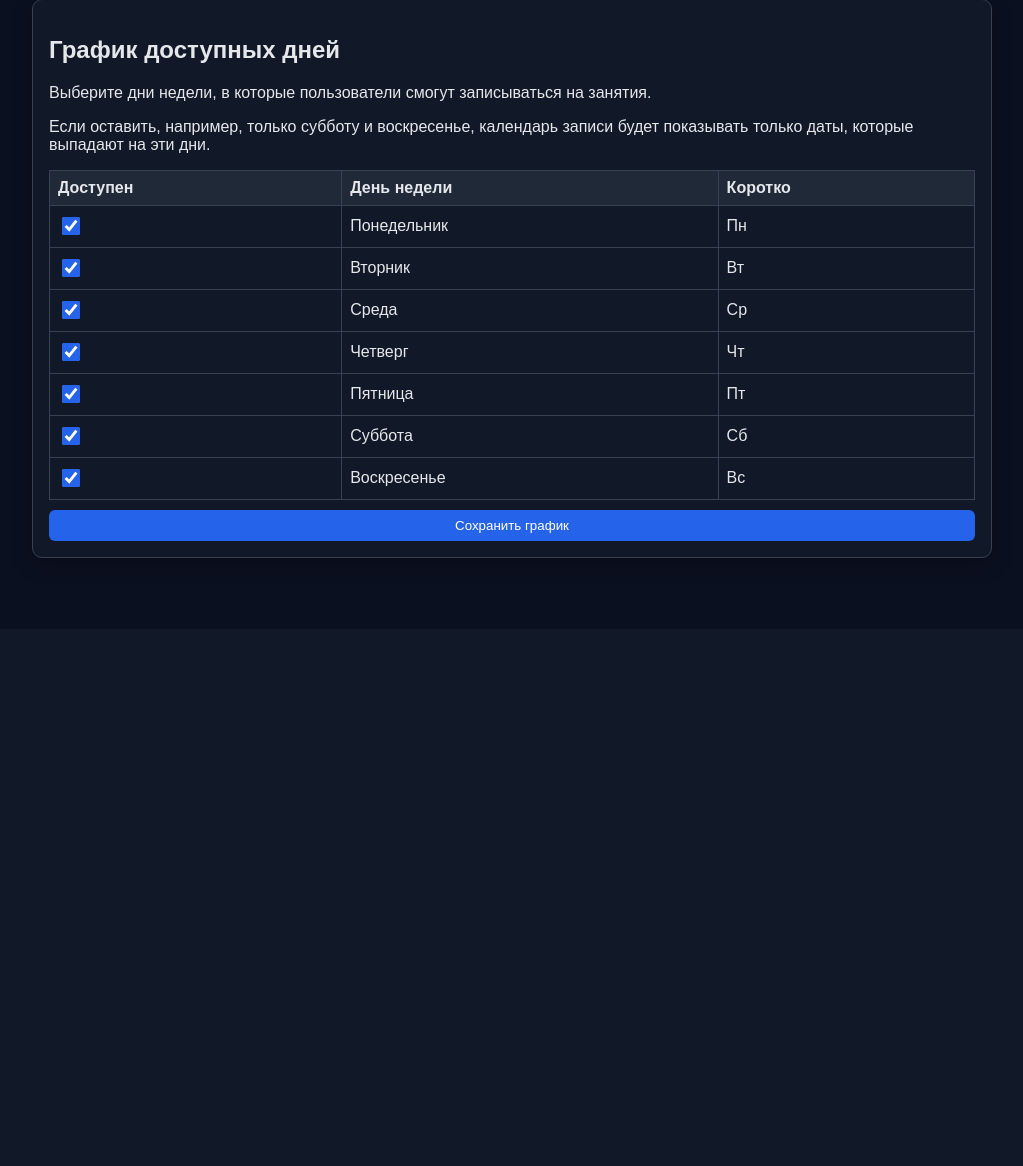
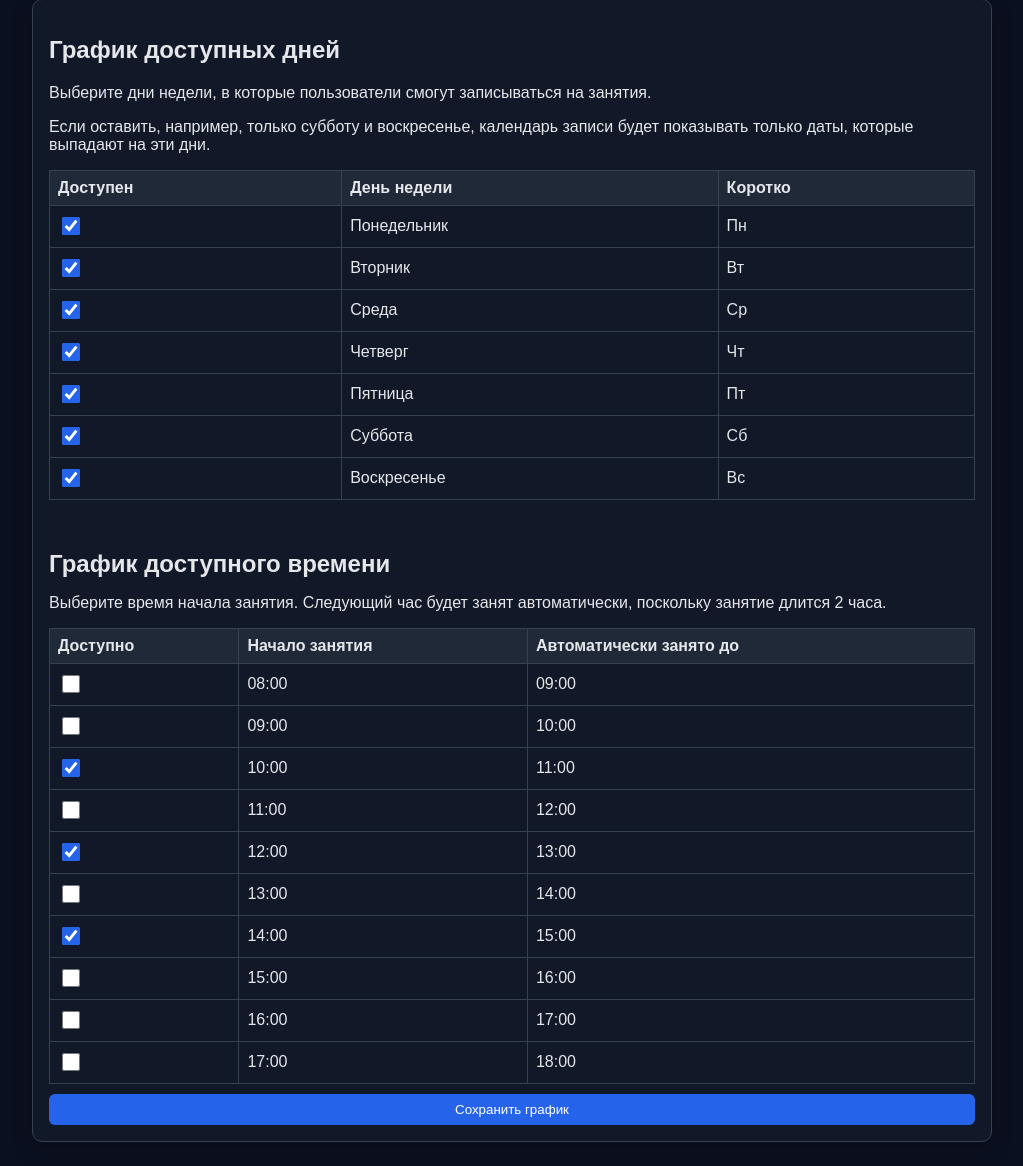
Before and after one commit to AtremTatubalin/Calender, a Flask app: page /admin/schedule in a window 1280 px wide. Shown: the part 171-1337 px from the top of the page, without its empty margins (128-1151 px from the left). Before the commit the page ends 731 px from the top, so only its background shows below. Run offline with Flask 3, Linux system fonts and the light colour scheme; the visitor is signed in with stand-in values (Sample User, id 1); data comes from the database, SQL or seed files in the repository.

Commit message:
Add configurable available time schedule

```diff
--- a/app.py
+++ b/app.py
@@ -16,6 +16,7 @@ BASE_DIR = os.path.abspath(os.path.dirname(__file__))
 DATABASE = os.path.join(BASE_DIR, "app.db")
 ADMIN_SECRET_CODE = os.getenv("ADMIN_SECRET_CODE", "SUPER-ADMIN-123")
 SLOT_HOURS = (10, 12, 14)
+SCHEDULE_HOURS = tuple(range(8, 19))
 DEFAULT_AVAILABLE_WEEKDAYS = tuple(range(7))
 WEEKDAYS_RU = [
     (0, "Понедельник", "Пн"),
@@ -128,6 +129,7 @@ def init_db():
         "resend_api_key": DEFAULT_RESEND_API_KEY,
         "email_delivery_status": "Уведомления еще не отправлялись.",
         "available_weekdays": serialize_weekdays(DEFAULT_AVAILABLE_WEEKDAYS),
+        "available_hours": serialize_hours(SLOT_HOURS),
     }
     for key, value in default_settings.items():
         db.execute(
@@ -147,19 +149,22 @@ def init_db():
 def refresh_slots(db):
     now = datetime.utcnow()
     available_weekdays = get_available_weekdays(db)
+    available_hours = get_available_hours(db)
     db.execute(
         "DELETE FROM slots WHERE slot_datetime < ? AND status != 'booked'",
         (now.isoformat(),),
     )
+    hour_placeholders = ",".join("?" for _ in available_hours)
     db.execute(
-        """
+        f"""
         DELETE FROM slots
         WHERE status != 'booked'
           AND (
-            CAST(strftime('%H', slot_datetime) AS INTEGER) NOT IN (10, 12, 14)
+            CAST(strftime('%H', slot_datetime) AS INTEGER) NOT IN ({hour_placeholders})
             OR strftime('%M', slot_datetime) != '00'
           )
-        """
+        """,
+        available_hours,
     )
     if available_weekdays:
         placeholders = ",".join("?" for _ in available_weekdays)
@@ -174,22 +179,24 @@ def refresh_slots(db):
     else:
         db.execute("DELETE FROM slots WHERE status != 'booked'")
 
-    seed_default_slots(db, now, available_weekdays)
+    seed_default_slots(db, now, available_weekdays, available_hours)
 
 
-def seed_default_slots(db, now: datetime, available_weekdays=None):
+def seed_default_slots(db, now: datetime, available_weekdays=None, available_hours=None):
     now = now.replace(minute=0, second=0, microsecond=0)
     start = now
     slots_to_add = []
 
     if available_weekdays is None:
         available_weekdays = DEFAULT_AVAILABLE_WEEKDAYS
+    if available_hours is None:
+        available_hours = SLOT_HOURS
 
     for day in range(0, 14):
         day_time = start + timedelta(days=day)
         if day_time.weekday() not in available_weekdays:
             continue
-        for hour in SLOT_HOURS:
+        for hour in available_hours:
             dt = day_time.replace(hour=hour)
             slots_to_add.append((dt.isoformat(), "free", None, datetime.utcnow().isoformat()))
 
@@ -357,21 +364,29 @@ def admin_schedule():
 
     if request.method == "POST":
         selected_weekdays = parse_weekdays_form(request.form.getlist("weekdays"))
+        selected_hours = parse_hours_form(request.form.getlist("hours"))
         if not selected_weekdays:
             flash("Выберите хотя бы один день недели для записи.", "error")
             return redirect(url_for("admin_schedule"))
+        if not selected_hours:
+            flash("Выберите хотя бы одно доступное время для записи.", "error")
+            return redirect(url_for("admin_schedule"))
 
         upsert_setting(db, "available_weekdays", serialize_weekdays(selected_weekdays))
+        upsert_setting(db, "available_hours", serialize_hours(selected_hours))
         refresh_slots(db)
         db.commit()
-        flash("График доступных дней обновлен.", "success")
+        flash("График доступных дней и времени обновлен.", "success")
         return redirect(url_for("admin_schedule"))
 
     selected_weekdays = get_available_weekdays(db)
+    selected_hours = get_available_hours(db)
     return render_template(
         "admin_schedule.html",
         weekdays=WEEKDAYS_RU,
         selected_weekdays=selected_weekdays,
+        schedule_hours=SCHEDULE_HOURS[:-1],
+        selected_hours=selected_hours,
     )
 
 
@@ -945,6 +960,29 @@ def get_available_weekdays(db):
     return weekdays or DEFAULT_AVAILABLE_WEEKDAYS
 
 
+def serialize_hours(hours):
+    return ",".join(str(hour) for hour in sorted(set(hours)))
+
+
+def parse_hours_form(values):
+    hours = []
+    for value in values:
+        try:
+            hour = int(value)
+        except (TypeError, ValueError):
+            continue
+        # 18:00 is the end of the final two-hour lesson, not a start time.
+        if SCHEDULE_HOURS[0] <= hour < SCHEDULE_HOURS[-1] and hour not in hours:
+            hours.append(hour)
+    return tuple(sorted(hours))
+
+
+def get_available_hours(db):
+    raw_value = get_setting(db, "available_hours", serialize_hours(SLOT_HOURS))
+    hours = parse_hours_form(raw_value.split(","))
+    return hours or SLOT_HOURS
+
+
 def get_admin_secret_code(db):
     row = db.execute(
         "SELECT value FROM settings WHERE key = 'admin_secret_code'"
--- a/static/styles.css
+++ b/static/styles.css
@@ -352,3 +352,11 @@ button.secondary {
 .schedule-table label {
   cursor: pointer;
 }
+
+.schedule-section {
+  margin-top: 20px;
+}
+
+.schedule-section h2 {
+  margin-bottom: 8px;
+}
--- a/templates/admin_schedule.html
+++ b/templates/admin_schedule.html
@@ -36,6 +36,39 @@
           </tbody>
         </table>
       </div>
+
+      <div class="schedule-section">
+        <h2>График доступного времени</h2>
+        <p>Выберите время начала занятия. Следующий час будет занят автоматически, поскольку занятие длится 2 часа.</p>
+        <div class="table-wrap">
+          <table class="users-table schedule-table">
+            <thead>
+              <tr>
+                <th>Доступно</th>
+                <th>Начало занятия</th>
+                <th>Автоматически занято до</th>
+              </tr>
+            </thead>
+            <tbody>
+              {% for hour in schedule_hours %}
+                <tr>
+                  <td>
+                    <input
+                      id="hour-{{ hour }}"
+                      type="checkbox"
+                      name="hours"
+                      value="{{ hour }}"
+                      {% if hour in selected_hours %}checked{% endif %}
+                    />
+                  </td>
+                  <td><label for="hour-{{ hour }}">{{ '%02d:00' | format(hour) }}</label></td>
+                  <td>{{ '%02d:00' | format(hour + 1) }}</td>
+                </tr>
+              {% endfor %}
+            </tbody>
+          </table>
+        </div>
+      </div>
       <button type="submit">Сохранить график</button>
     </form>
   </article>
```
